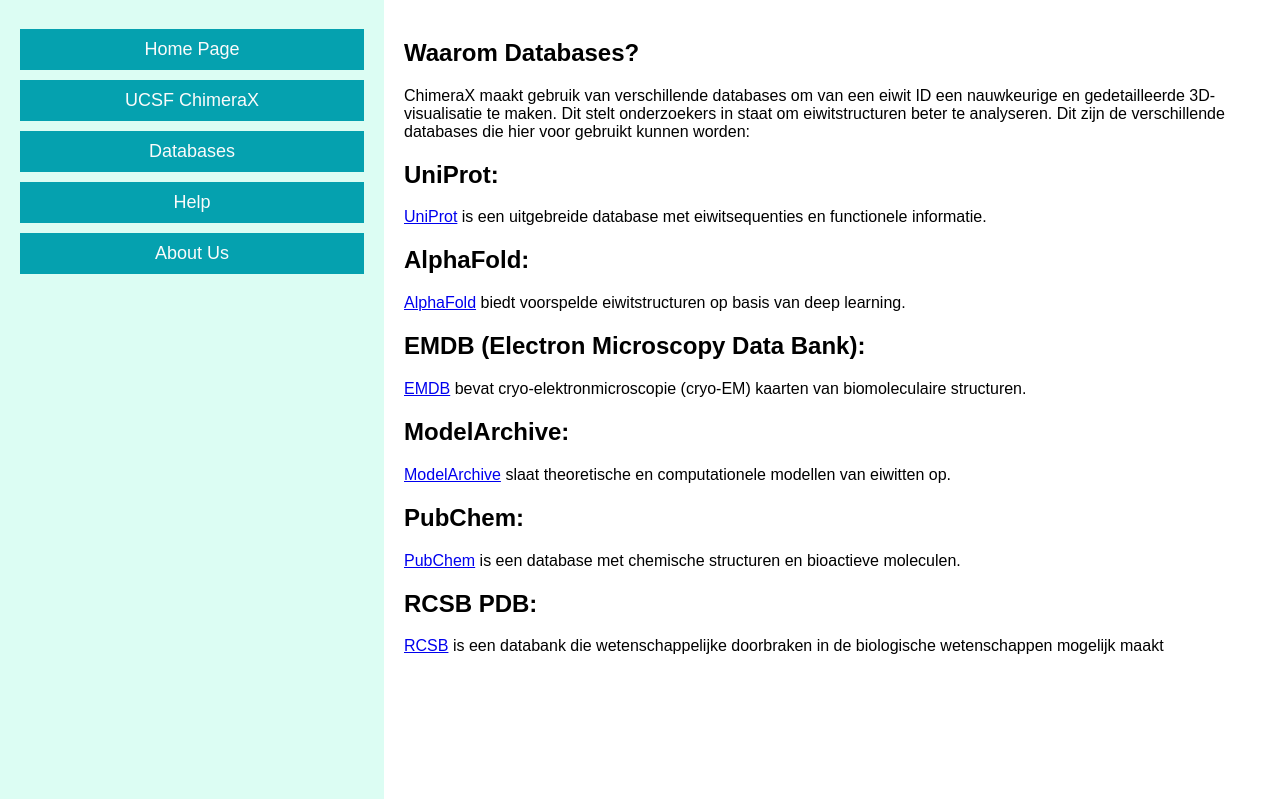
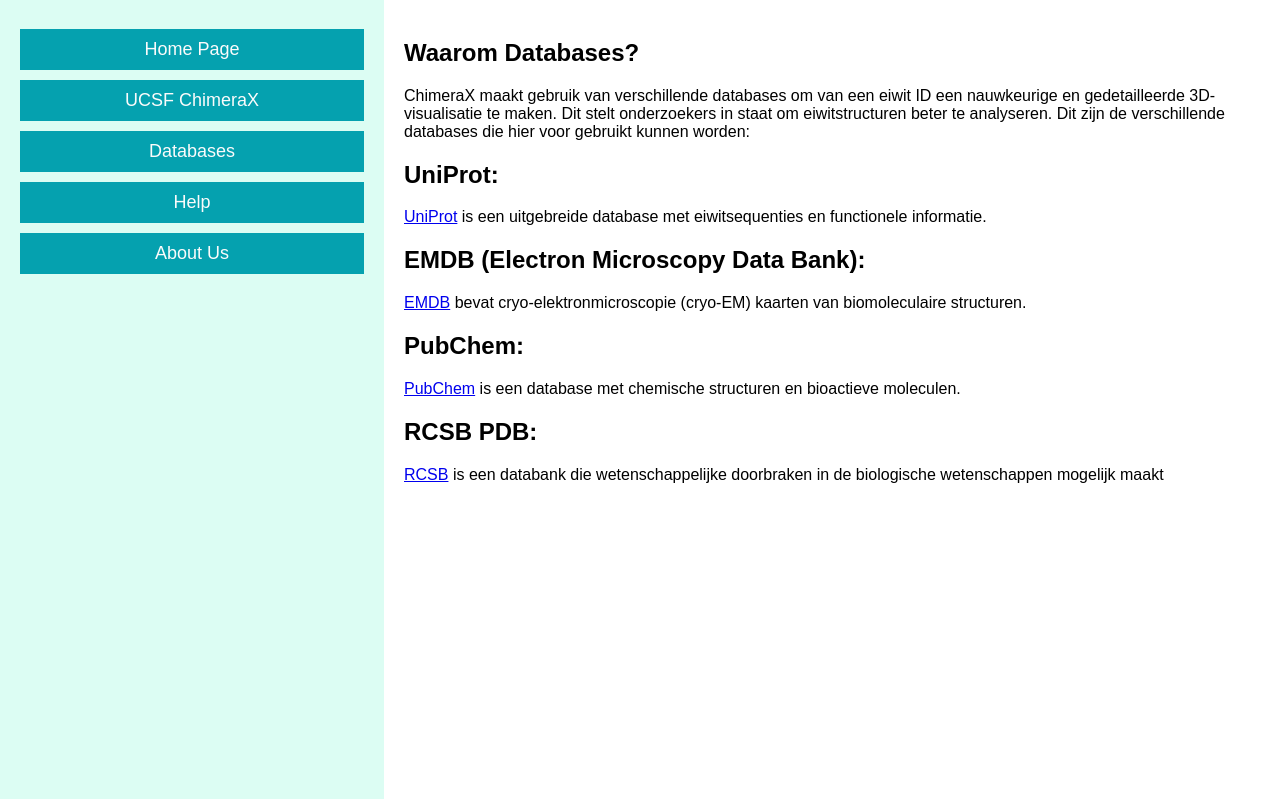
Before and after one commit to Nonomyo/Website, a Flask app: page /Databases in a window 1280 px wide. Shown: the part 251-1050 px from the top of the page. Run offline with Flask 3, Linux system fonts and the light colour scheme.

Commit message:
wwel werkende data babes

```diff
--- a/templates/DATABASES.html
+++ b/templates/DATABASES.html
@@ -12,17 +12,9 @@
     <p><a href="https://www.uniprot.org/" target="_blank">UniProt</a> is een uitgebreide database met eiwitsequenties
         en functionele informatie.</p>
 
-    <h2>AlphaFold:</h2>
-    <p><a href="https://alphafold.ebi.ac.uk/" target="_blank">AlphaFold</a> biedt voorspelde eiwitstructuren op basis
-        van deep learning.</p>
-
     <h2>EMDB (Electron Microscopy Data Bank):</h2>
     <p><a href="https://www.ebi.ac.uk/emdb/" target="_blank">EMDB</a> bevat cryo-elektronmicroscopie (cryo-EM) kaarten
         van biomoleculaire structuren.</p>
-
-    <h2>ModelArchive:</h2>
-    <p><a href="https://modelarchive.org/" target="_blank">ModelArchive</a> slaat theoretische en computationele
-        modellen van eiwitten op.</p>
 
     <h2>PubChem:</h2>
     <p><a href="https://pubchem.ncbi.nlm.nih.gov/" target="_blank">PubChem</a> is een database met chemische structuren
```
